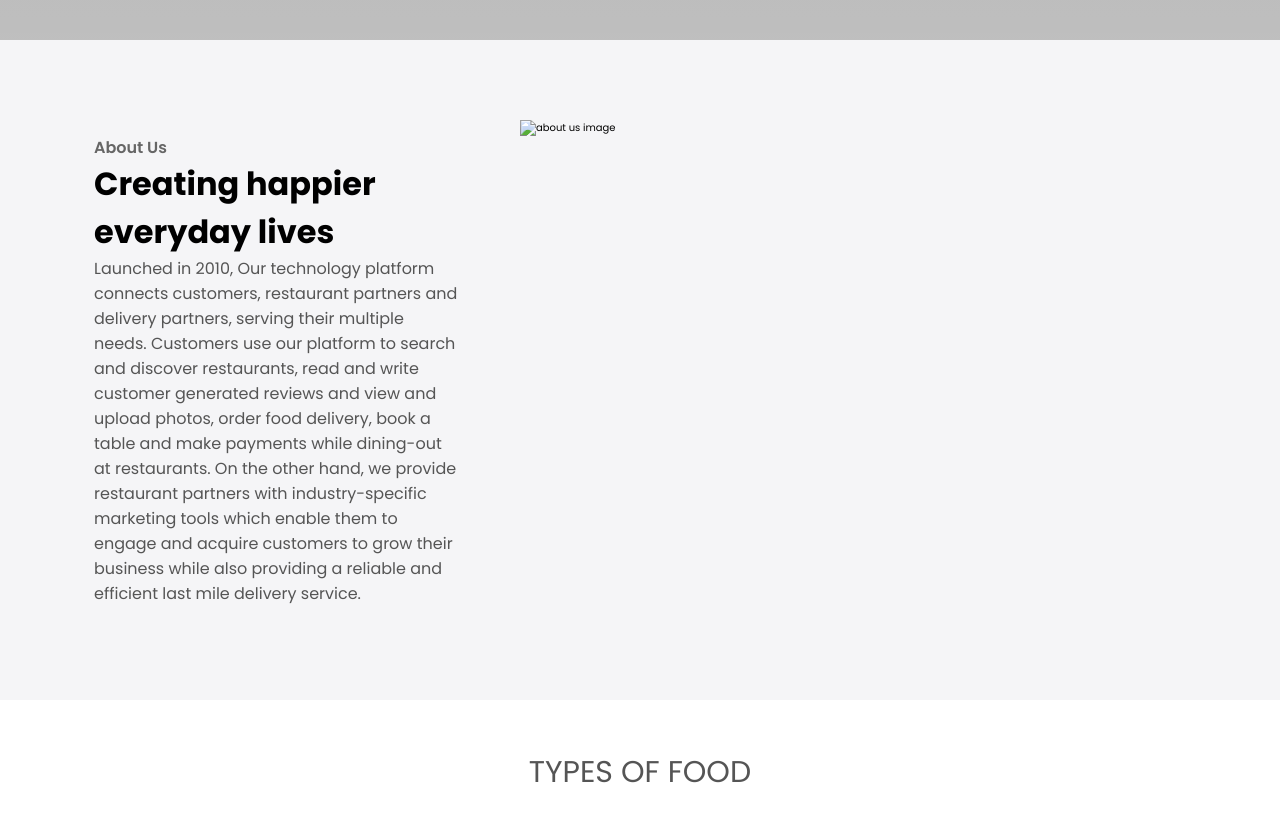
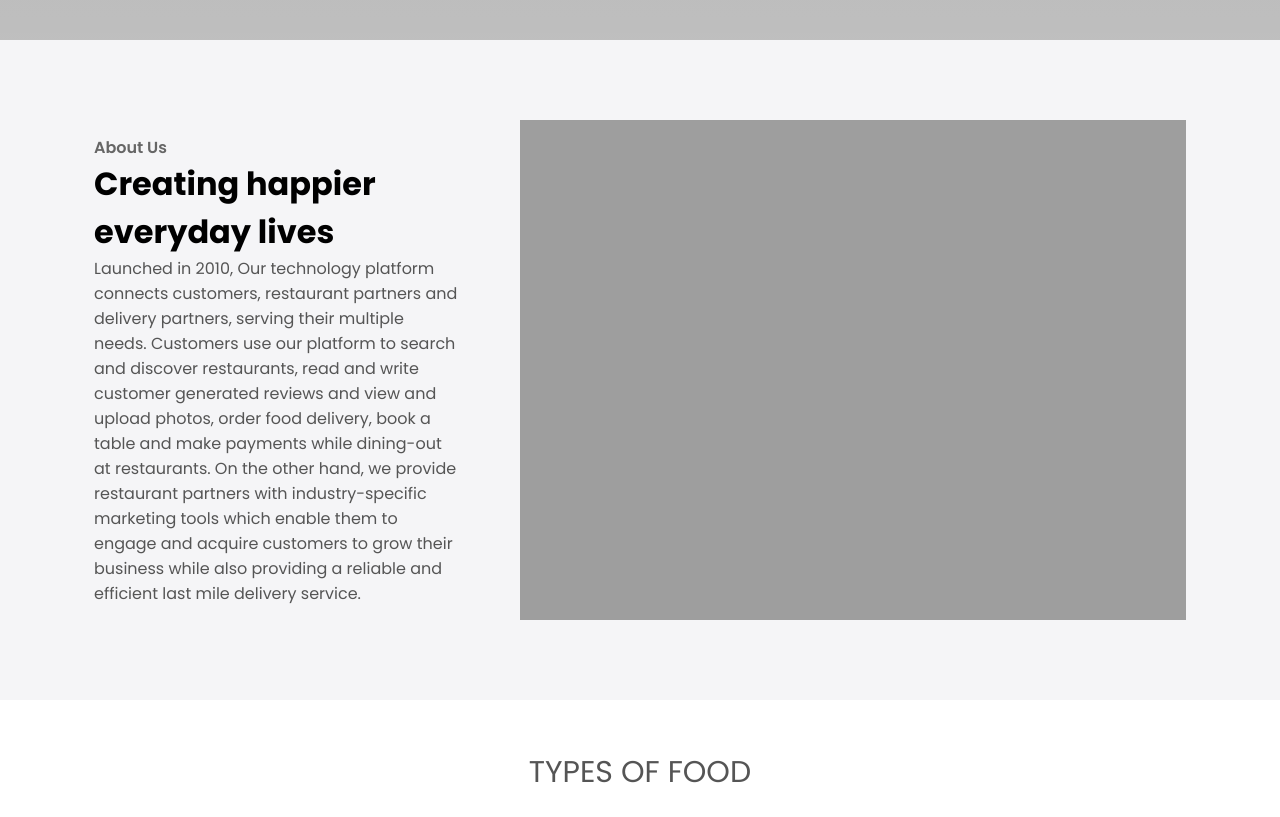
Before and after one commit to frontendinnocent/petuk, a plain HTML site: page index.html in a window 1280 px wide. Shown: the part 600-1417 px from the top of the page. Drawn offline with nearby package versions, Linux system fonts and the light colour scheme; the site is published under a folder, as on GitHub Pages, so addresses that start at the root find nothing.

Commit message:
Update index.html

```diff
--- a/index.html
+++ b/index.html
@@ -75,7 +75,7 @@
             </div>
 
             <div class="about-image">
-                <img src="/img/about-photo.jpg" alt="about us image">
+                <img src="img/about-photo.jpg" alt="about us image">
             </div>
 
         </div>
```
